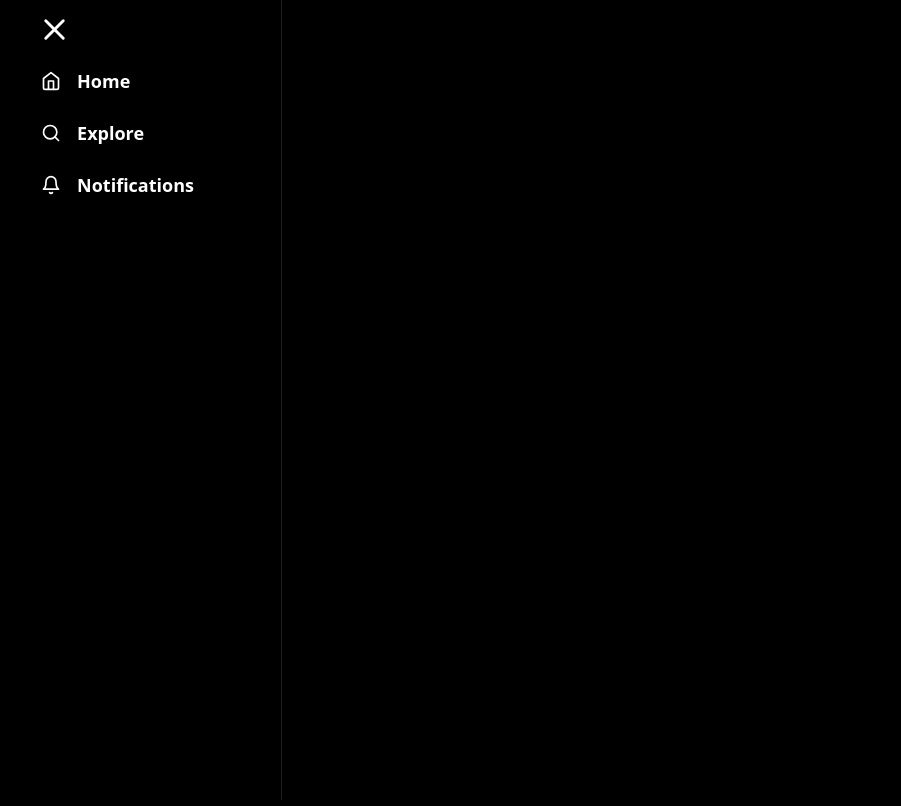
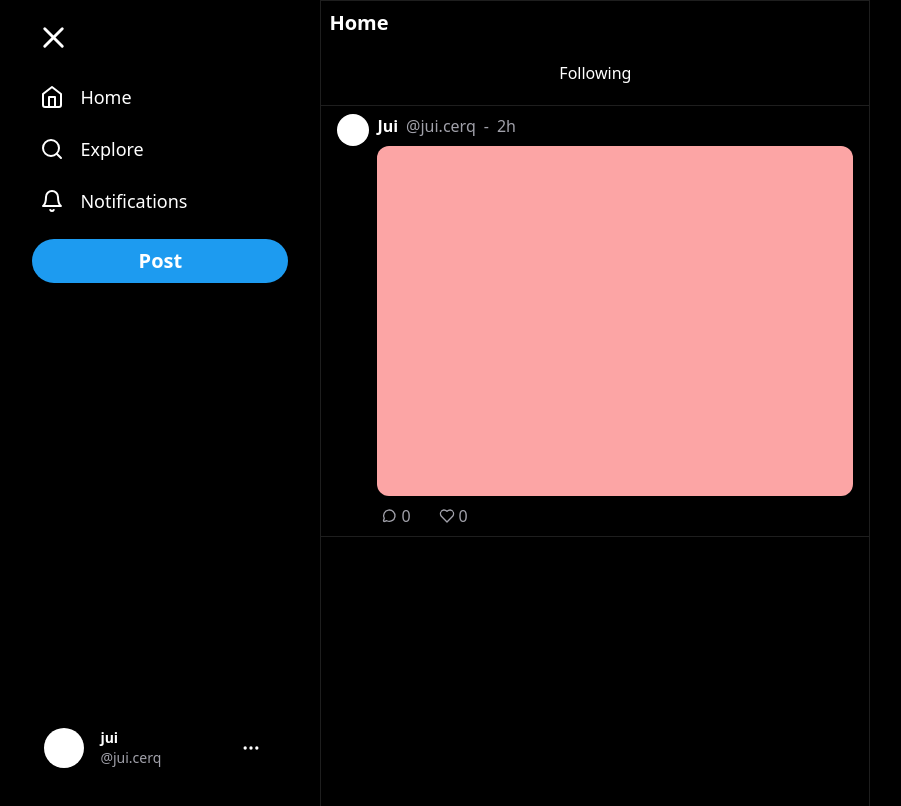
Before and after one commit to juicerq/x-project, a Next.js app: page / in a window 1280 px wide. Shown: the top 806 px of the page, without its empty margins (38-939 px from the left). Built offline with nearby package versions, Linux system fonts and the light colour scheme.

Commit message:
more responsiviness and tweet

```diff
--- a/src/app/layout.tsx
+++ b/src/app/layout.tsx
@@ -1,7 +1,6 @@
 import './globals.css'
 import type { Metadata } from 'next'
 import { Roboto_Flex as Roboto } from 'next/font/google'
-import BackToTop from '@/components/BackToTop'
 import SiderBar from '@/components/layout/SiderBar'
 
 const roboto = Roboto({ subsets: ['latin'], variable: '--font-alt' })
@@ -18,10 +17,11 @@ export default function RootLayout({
 }) {
   return (
     <html lang="en">
-      <body className={`${roboto.variable} z-0 overflow-x-hidden bg-black`}>
+      <body
+        className={`${roboto.variable} z-0 flex overflow-x-hidden bg-black`}
+      >
         <SiderBar />
         {children}
-        <BackToTop />
       </body>
     </html>
   )
--- a/src/app/page.tsx
+++ b/src/app/page.tsx
@@ -1,8 +1,46 @@
+import { Heart, MessageCircle } from 'lucide-react'
+
 export default function Home() {
   return (
-    <div>
-      <div></div>
-      <div></div>
+    <div className="relative h-[2000px] w-screen border-x border-mainPalette-textLowlight lg:w-[550px]">
+      <div className="fixed w-screen items-center border border-mainPalette-textLowlight bg-black bg-opacity-50 backdrop-blur-xl lg:w-[550px] lg:-translate-x-[1px]">
+        <button className="h-fit p-2 text-xl font-bold text-mainPalette-text lg:h-10">
+          Home
+        </button>
+        <button className="flex-center group h-12 w-full text-mainPalette-text transition-all lg:h-16 lg:hover:bg-mainPalette-textLowlight">
+          <p className="group-active:scale-95">Following</p>
+        </button>
+      </div>
+      <div className="w-full border-y border-mainPalette-textLowlight pt-[105px]">
+        <div className="flex px-4 py-2">
+          <div className="mr-2">
+            <div className=" h-8 w-8 rounded-full bg-white hover:opacity-80" />
+          </div>
+          <div className="w-full space-y-2">
+            <div className="flex items-center gap-2 text-zinc-400">
+              <p className="cursor-pointer font-bold text-white hover:underline">
+                Jui
+              </p>
+              <p>@jui.cerq</p>
+              <p>-</p>
+              <p className="cursor-pointer hover:underline">2h</p>
+            </div>
+            <div className="h-[350px] w-full">
+              <div className="h-full w-full rounded-xl bg-red-300" />
+            </div>
+            <div className="flex w-full items-center gap-6">
+              <div className="group flex cursor-pointer text-zinc-400">
+                <MessageCircle className="rounded-full bg-transparent p-1 transition-all group-hover:bg-blue-500 group-hover:bg-opacity-30 group-hover:text-blue-600" />
+                <p className="group-hover:text-blue-600">0</p>
+              </div>
+              <div className="group flex cursor-pointer text-zinc-400">
+                <Heart className="rounded-full bg-transparent p-1 transition-all group-hover:bg-red-500 group-hover:bg-opacity-30 group-hover:text-red-600" />
+                <p className="transition-all group-hover:text-red-600">0</p>
+              </div>
+            </div>
+          </div>
+        </div>
+      </div>
     </div>
   )
 }
--- a/src/components/BackToTop.tsx
+++ /dev/null
@@ -1,45 +0,0 @@
-'use client'
-
-import { ChevronUp } from 'lucide-react'
-import { useEffect, useState } from 'react'
-
-export default function BackToTop() {
-  const [display, setDisplay] = useState('hidden')
-
-  function scrollFunction() {
-    if (
-      document.body.scrollTop > 250 ||
-      document.documentElement.scrollTop > 250
-    ) {
-      setDisplay('block')
-    } else {
-      setDisplay('hidden')
-    }
-  }
-
-  function backToTop() {
-    document.body.scrollTop = 0
-    document.documentElement.scrollTop = 0
-  }
-
-  useEffect(() => {
-    const handleScroll = () => {
-      scrollFunction()
-    }
-
-    window.addEventListener('scroll', handleScroll)
-
-    return () => {
-      window.removeEventListener('scroll', handleScroll)
-    }
-  }, [])
-
-  return (
-    <button
-      onClick={() => backToTop()}
-      className={`fixed bottom-3 right-3 z-50 flex h-7 w-7 items-center justify-center rounded-full bg-[#2c2c2c] text-xl text-white ${display} duration-400 lg:hover:text-mainPalette-primaryButton transition-all`}
-    >
-      <ChevronUp size={20} />
-    </button>
-  )
-}
--- a/src/components/NavLink.tsx
+++ b/src/components/NavLink.tsx
@@ -7,9 +7,9 @@ type NavLink = {
 
 export default function NavLink({ text, icon }: NavLink) {
   return (
-    <div className="flex w-fit cursor-pointer items-center justify-start gap-4 rounded-2xl py-2 pl-2 pr-4 transition-all hover:bg-mainPalette-textLowlight">
+    <div className="flex w-fit cursor-pointer items-center justify-start gap-4 rounded-full transition-all hover:bg-mainPalette-textLowlight md:p-4 lg:py-2 lg:pl-2 lg:pr-6">
       <div className="text-white">{icon}</div>
-      <li className="text-lg font-bold text-mainPalette-text">{text}</li>
+      <li className="hidden text-lg text-mainPalette-text lg:block">{text}</li>
     </div>
   )
 }
--- a/src/components/layout/SiderBar.tsx
+++ b/src/components/layout/SiderBar.tsx
@@ -1,18 +1,48 @@
-import { X, Home, Search, Bell } from 'lucide-react'
+import { X, Home, Search, Bell, MoreHorizontal, Feather } from 'lucide-react'
 import NavLink from '../NavLink'
 
 export default function SideBar() {
   return (
-    <div className="flex min-h-screen w-1/4 flex-col items-center border-r border-mainPalette-textLowlight py-2">
-      <div className="flex h-full flex-col justify-start gap-2">
-        <div className="w-fit rounded-full p-1 text-white hover:bg-mainPalette-textLowlight">
+    <div className="hidden max-h-screen flex-col items-end overflow-y-hidden md:py-4 lg:flex lg:w-[28%] lg:px-8 2xl:w-1/3">
+      <div className="fixed flex h-full flex-col justify-start md:w-14 md:items-center md:gap-6 lg:w-64 lg:items-start lg:gap-4">
+        <div className="w-fit cursor-pointer rounded-full p-1 text-white hover:bg-mainPalette-textLowlight">
           <X size={35} />
         </div>
         <ul className="flex flex-col gap-2 p-0">
-          <NavLink text="Home" icon={<Home size={20} />} />
-          <NavLink text="Explore" icon={<Search size={20} />} />
-          <NavLink text="Notifications" icon={<Bell size={20} />} />
+          <NavLink
+            text="Home"
+            icon={<Home className="md:h-8 md:w-8 lg:h-6 lg:w-6" />}
+          />
+          <NavLink
+            text="Explore"
+            icon={<Search className="md:h-8 md:w-8 lg:h-6 lg:w-6" />}
+          />
+          <NavLink
+            text="Notifications"
+            icon={<Bell className="md:h-8 md:w-8 lg:h-6 lg:w-6" />}
+          />
         </ul>
+        <button className="lg:flex-center rounded-full bg-[#1D9BF0] font-bold text-mainPalette-text hover:bg-[#1daaff] md:p-4 lg:flex lg:h-fit lg:w-full lg:rounded-full lg:py-2 2xl:px-6">
+          <Feather size={10} className="hidden text-white md:block lg:hidden" />
+          <span className="hidden text-xl lg:block">Post</span>
+        </button>
+        <div className="relative h-full w-full">
+          <div className="cursor-pointer gap-4 rounded-full hover:bg-mainPalette-textLowlight md:absolute md:bottom-10 md:left-1/2 md:h-12 md:w-12 md:-translate-x-1/2 lg:flex lg:h-fit lg:w-full lg:items-center lg:px-3 lg:py-2">
+            <div className="rounded-full bg-white md:h-full md:w-full lg:h-10 lg:w-10" />
+            <div className="flex flex-col">
+              <p className="hidden text-sm font-bold text-white lg:block">
+                jui
+              </p>
+              <p className="hidden text-sm text-zinc-400 lg:block">@jui.cerq</p>
+            </div>
+            <div>
+              <MoreHorizontal
+                size={20}
+                className="ml-16 hidden text-white lg:block"
+              />
+            </div>
+          </div>
+        </div>
       </div>
     </div>
   )
```
